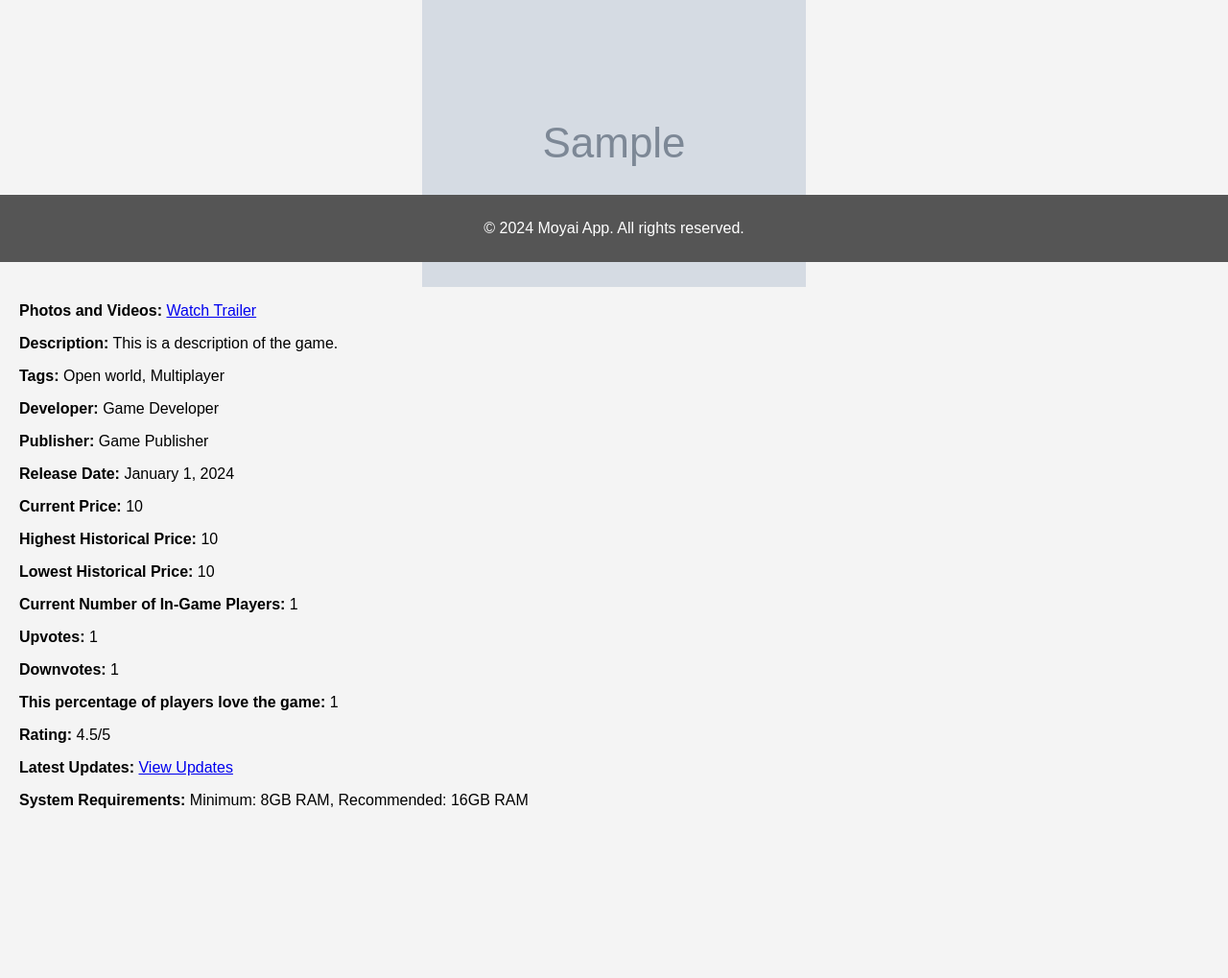
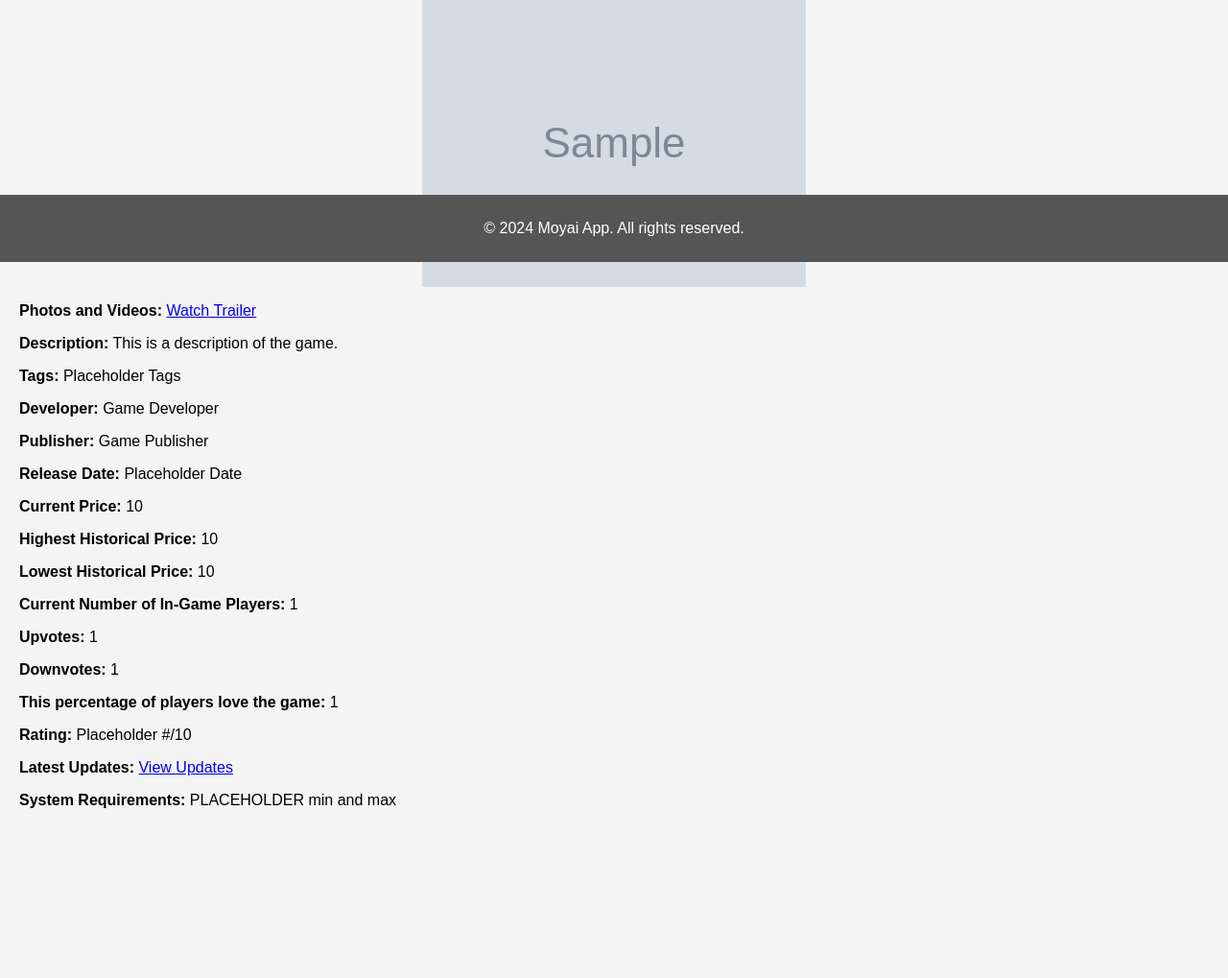
Before and after one commit to HunterBendel/Moyai, a Flask app: template templates/game-details.html in a window 1280 px wide. Shown: the part 527-1546 px from the top of the page at 96% size. Run offline with Flask 3, Linux system fonts and the light colour scheme; the template is opened without the code that fills it: most values are stand-ins (such as "Sample title", 1, 10 or a date in 2020); grey boxes marked "Sample" are stand-in pictures; some libraries are stand-ins or nearby versions.

Commit message:
Updated some of the static information to make it more obvious what is a temporary placeholder and what is a real value.

```diff
--- a/templates/game-details.html
+++ b/templates/game-details.html
@@ -28,10 +28,10 @@
             <img src="{{ cover_image_url }}" alt="{{ game_name }} cover image">
             <p><strong>Photos and Videos:</strong> <a href="#">Watch Trailer</a></p>
             <p><strong>Description:</strong> This is a description of the game.</p>
-            <p><strong>Tags:</strong> Open world, Multiplayer</p>
+            <p><strong>Tags:</strong> Placeholder Tags</p>
             <p><strong>Developer:</strong> Game Developer</p>
             <p><strong>Publisher:</strong> Game Publisher</p>
-            <p><strong>Release Date:</strong> January 1, 2024</p>
+            <p><strong>Release Date:</strong> Placeholder Date</p>
             <p><strong>Current Price:</strong> {{ current_price }}</p>
             <p><strong>Highest Historical Price:</strong> {{ highest_price }}</p>
             <p><strong>Lowest Historical Price:</strong> {{ lowest_price }}</p>
@@ -39,9 +39,9 @@
             <p><strong>Upvotes:</strong> {{ total_upvote }}</p>
             <p><strong>Downvotes:</strong> {{ total_downvote }}</p>
             <p><strong>This percentage of players love the game:</strong> {{ upvote_percentage }}</p>
-            <p><strong>Rating:</strong> 4.5/5</p>
+            <p><strong>Rating:</strong> Placeholder #/10</p>
             <p><strong>Latest Updates:</strong> <a href="#">View Updates</a></p>
-            <p><strong>System Requirements:</strong> Minimum: 8GB RAM, Recommended: 16GB RAM</p>
+            <p><strong>System Requirements:</strong> PLACEHOLDER min and max</p>
         </section>
     </main>
 </body>
```
